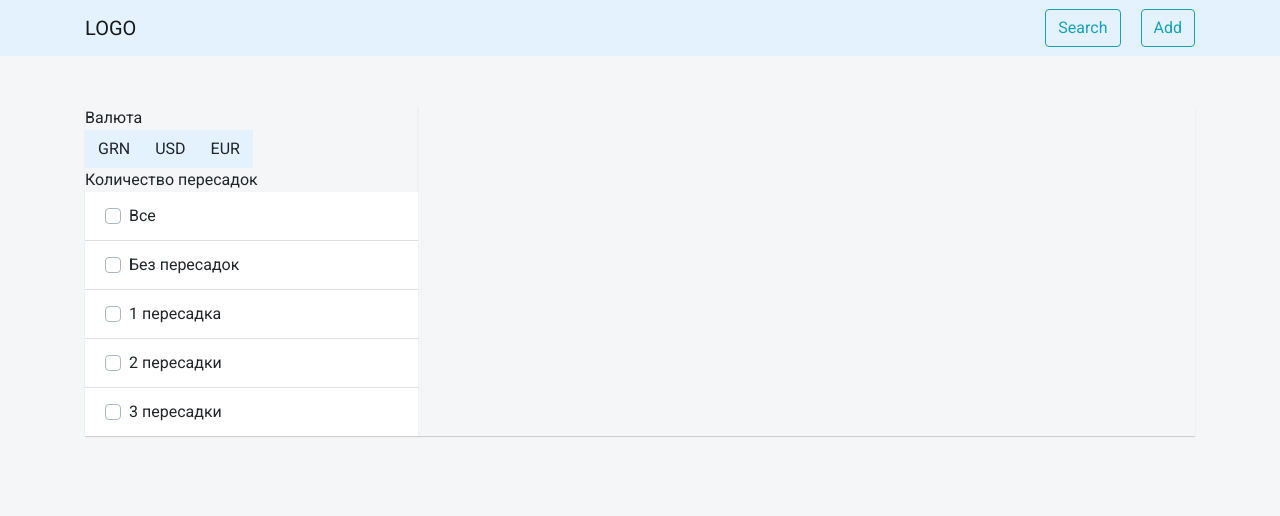
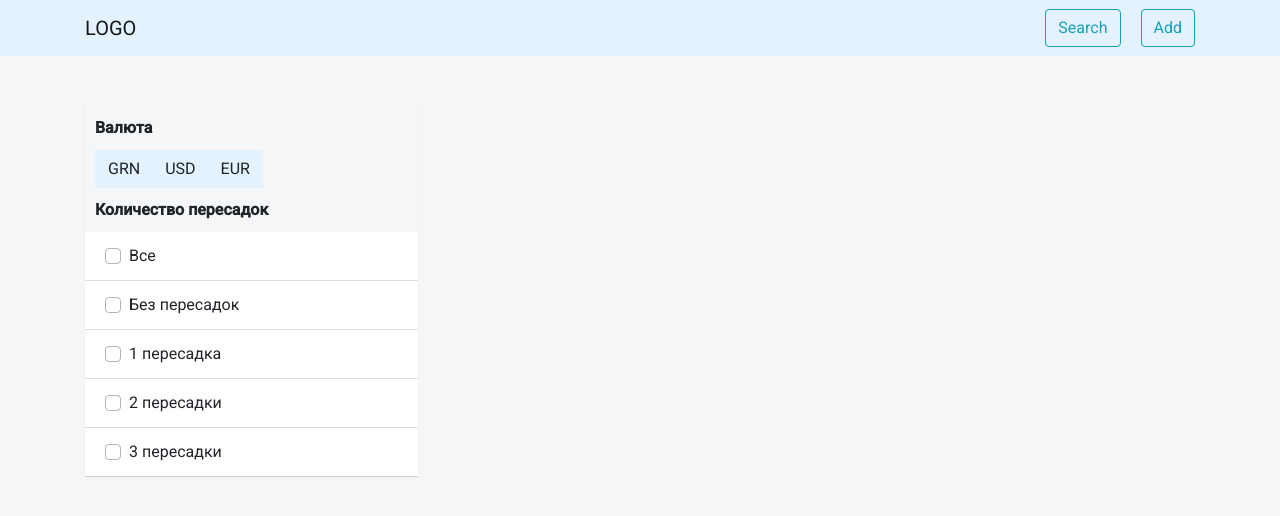
Before and after one commit to chypailenko/avia, an Angular app: page /search in a window 1280 px wide. Shown: the top 516 px of the page. Built offline with nearby package versions, Linux system fonts and the light colour scheme.

Commit message:
WIP: search page

```diff
--- a/src/app/containers/search/search.component.html
+++ b/src/app/containers/search/search.component.html
@@ -23,35 +23,35 @@
           <div class="search-choosebar__checkbox">
             <ul class="list-group list-group-flush">
 
-              <li class="list-group-item">
+              <li class="list-group-item search-choosebar__checkbox-li">
                 <div class="custom-control custom-checkbox mr-sm-2">
                   <input type="checkbox" class="custom-control-input" id="customControlAutosizing1">
                   <label class="custom-control-label" for="customControlAutosizing1">Все</label>
                 </div>
               </li>
 
-              <li class="list-group-item">
+              <li class="list-group-item search-choosebar__checkbox-li">
                 <div class="custom-control custom-checkbox mr-sm-2">
                   <input type="checkbox" class="custom-control-input" id="customControlAutosizing2">
                   <label class="custom-control-label" for="customControlAutosizing2">Без пересадок</label>
                 </div>
               </li>
 
-              <li class="list-group-item">
+              <li class="list-group-item search-choosebar__checkbox-li">
                 <div class="custom-control custom-checkbox mr-sm-2">
                   <input type="checkbox" class="custom-control-input" id="customControlAutosizing3">
                   <label class="custom-control-label" for="customControlAutosizing3">1 пересадка</label>
                 </div>
               </li>
 
-              <li class="list-group-item">
+              <li class="list-group-item search-choosebar__checkbox-li">
                 <div class="custom-control custom-checkbox mr-sm-2">
                   <input type="checkbox" class="custom-control-input" id="customControlAutosizing4">
                   <label class="custom-control-label" for="customControlAutosizing4">2 пересадки</label>
                 </div>
               </li>
 
-              <li class="list-group-item">
+              <li class="list-group-item search-choosebar__checkbox-li">
                 <div class="custom-control custom-checkbox mr-sm-2">
                   <input type="checkbox" class="custom-control-input" id="customControlAutosizing5">
                   <label class="custom-control-label" for="customControlAutosizing5">3 пересадки</label>
--- a/src/app/containers/search/search.component.scss
+++ b/src/app/containers/search/search.component.scss
@@ -19,6 +19,20 @@
   width: 30%;
   box-sizing: border-box;
   box-shadow: 0 1px 1px rgba(0, 0, 0, 0.15);
+  margin-right: 40px;
+  &__title {
+    margin: 10px;
+    font-weight: bold;
+  }
+  &__btn-group {
+    margin-left: 10px;
+  }
+}
+
+.search-choosebar__checkbox-li {
+  &:hover {
+    background: #e3f2fd;
+  }
 }
 
 .search-flyinfo {
```
